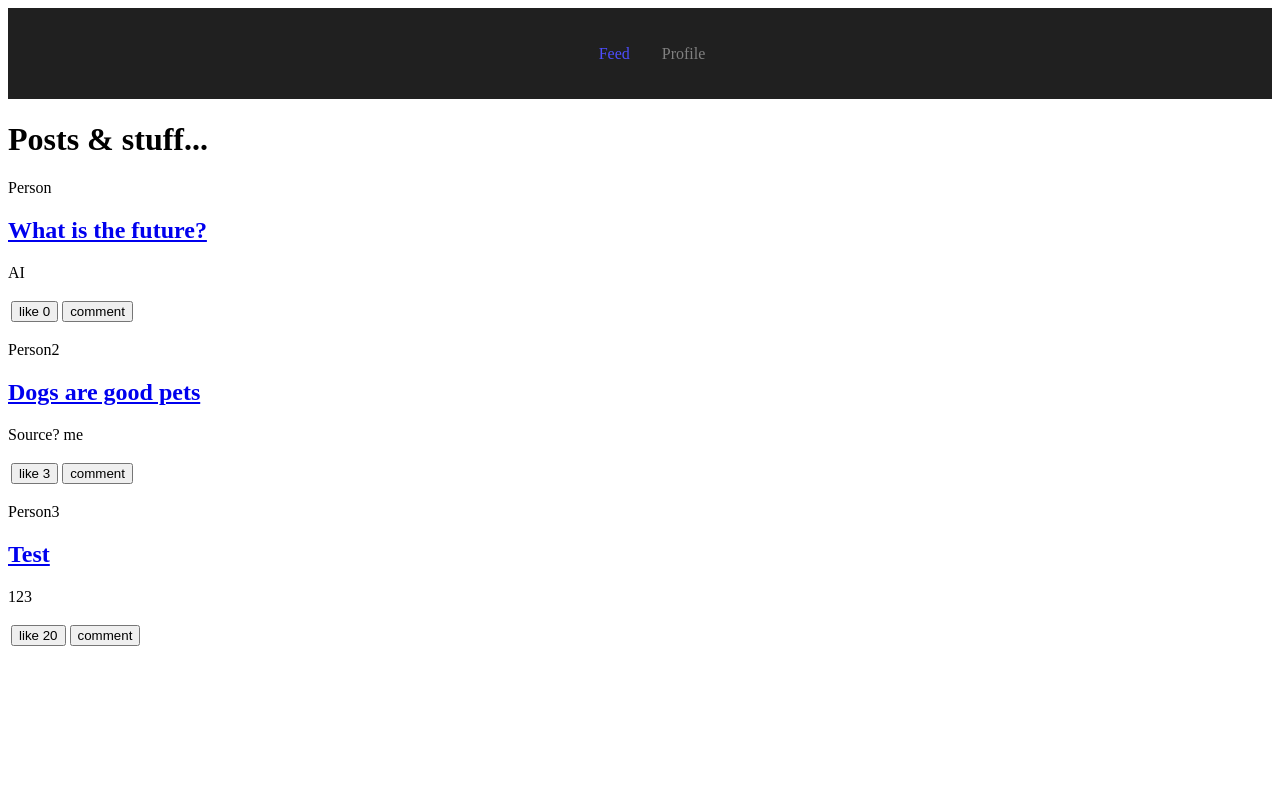
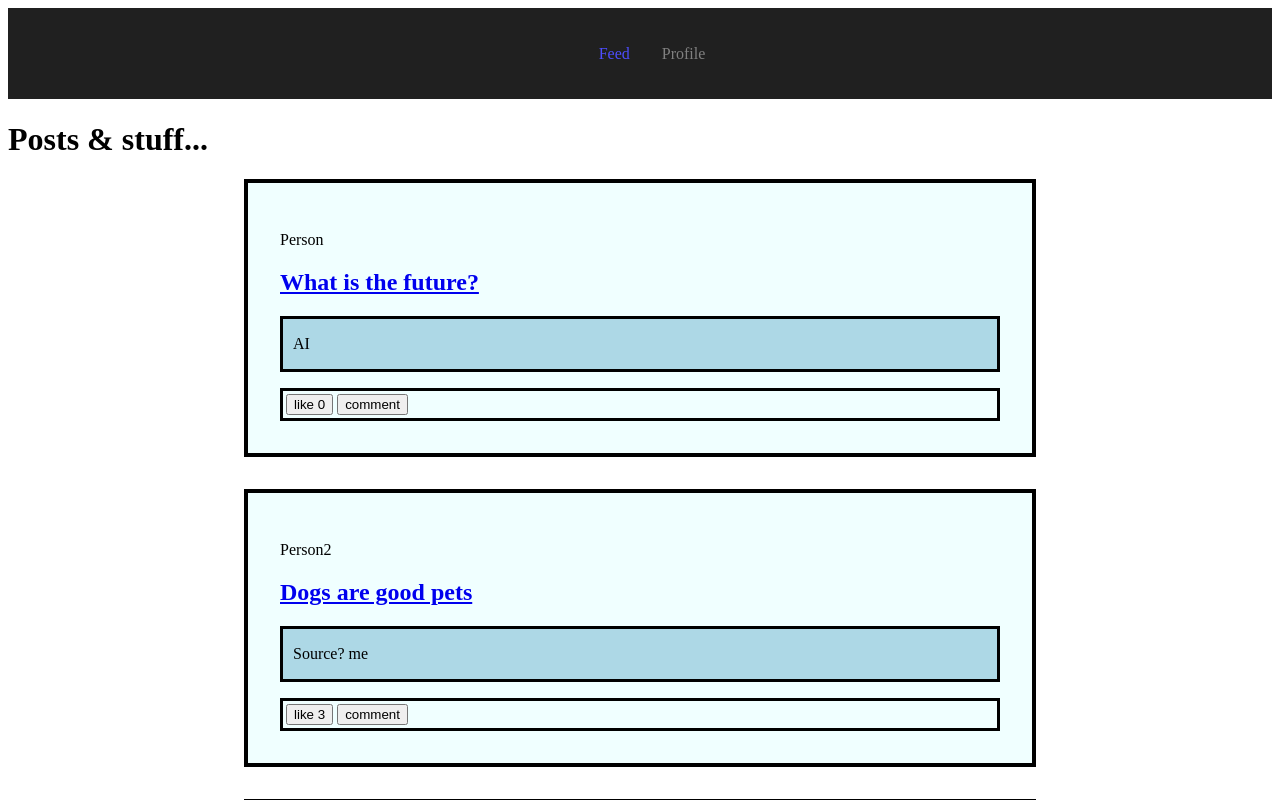
Before and after one commit to CristiSavca/Showy, a React (Create React App) app in the folder client/: page /feed in a window 1280 px wide. Shown: the top 800 px of the page. Built offline with nearby package versions, Linux system fonts and the light colour scheme.

Commit message:
migrated css file to project (need change)

```diff
--- a/client/src/App.css
+++ b/client/src/App.css
@@ -36,3 +36,91 @@
     transform: rotate(360deg);
   }
 }
+
+
+.post-box {
+  width: 45rem;
+  /* height: 20rem; */
+  padding: 2rem;
+  margin: auto;
+  border: 0.3rem;
+  border-style: solid;
+  border-color: black;
+  background-color: azure;
+  margin-bottom: 2rem;
+}
+
+.post-content {
+  /* box-sizing: content-box; */
+  height: 50%;
+  padding-left: 10px;
+  padding-right: 10px;
+  border: 0.3 rem;
+  border-style: solid;
+  border-color: black;
+  background-color: lightblue;
+  margin-bottom: 1rem;
+}
+
+.bottom-content {
+  box-sizing: content-box;
+  border: 0.3 rem;
+  border-style: solid;
+  border-color: black;
+}
+
+.whole-post-box {
+  width: 45rem;
+  height: 30rem;
+  padding: 2rem;
+  margin: auto;
+  border: 0.3rem;
+  border-style: solid;
+  border-color: black;
+  background-color: azure;
+  margin-bottom: 2rem;
+}
+
+.whole-post-content {
+  box-sizing: content-box;
+  height: 50%;
+  padding-left: 10px;
+  padding-right: 10px;
+  border: 0.3 rem;
+  border-style: solid;
+  border-color: black;
+  background-color: lightblue;
+  margin-bottom: 1rem;
+}
+
+.whole-post-bottom-content {
+  box-sizing: content-box;
+  /* height: 5%; */
+  border: 0.3rem;
+  border-style: solid;
+  border-color: black;
+  margin-bottom: 1 rem;
+}
+
+.whole-post-comment-box {
+  box-sizing: content-box;
+  height: 15%;
+  border: 0.3rem;
+  border-style: solid;
+  border-color: blue;
+  margin-top: 1rem;
+}
+
+.whole-post-comment-textarea {
+  box-sizing: content-box;
+  height: 85%;
+  width: 85%;
+  resize: none;
+}
+
+.links-around-feed {
+  padding: 1rem;
+  border: 0.3rem;
+  border-style: solid;
+  border-color: black;
+}
```
